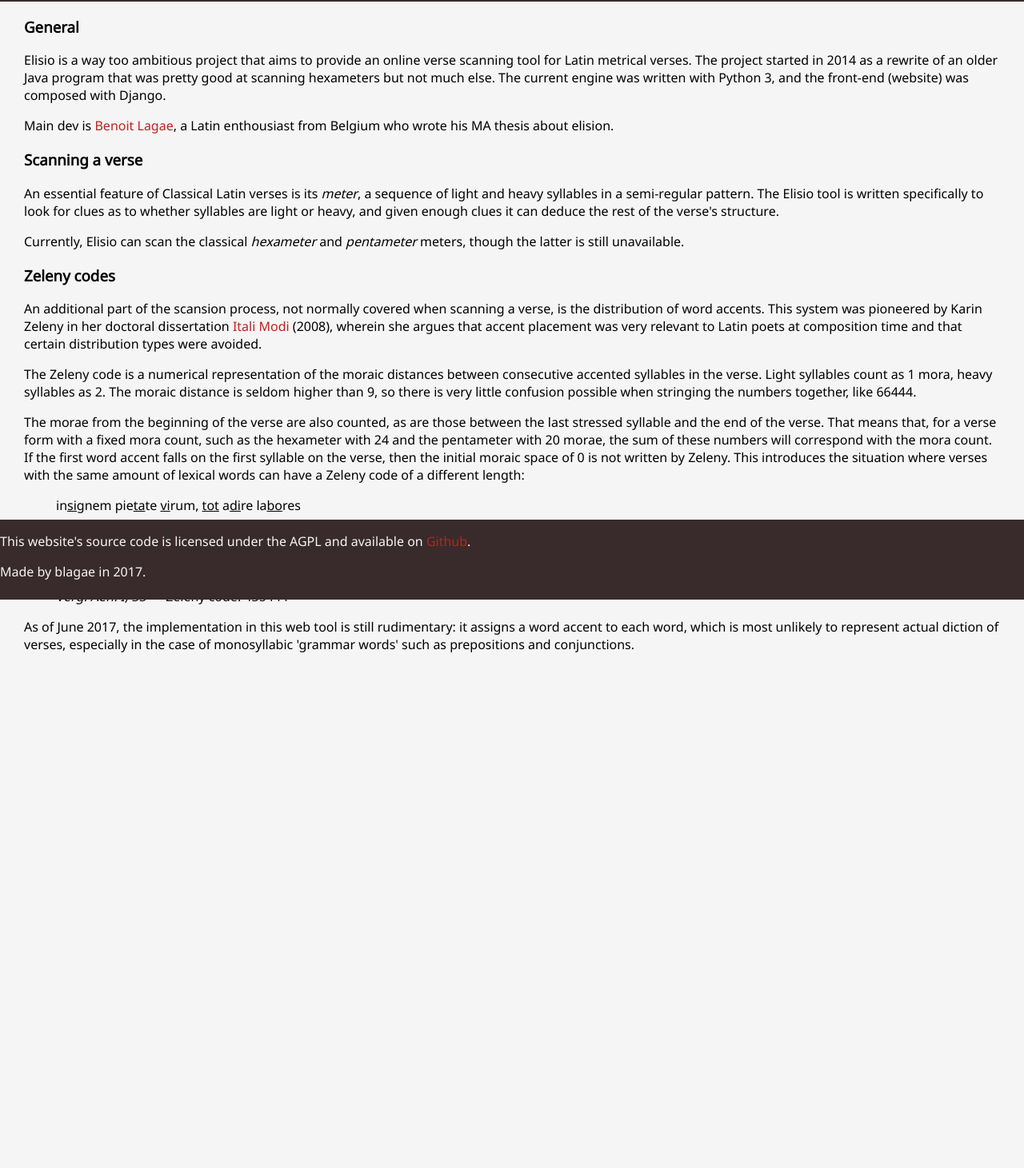
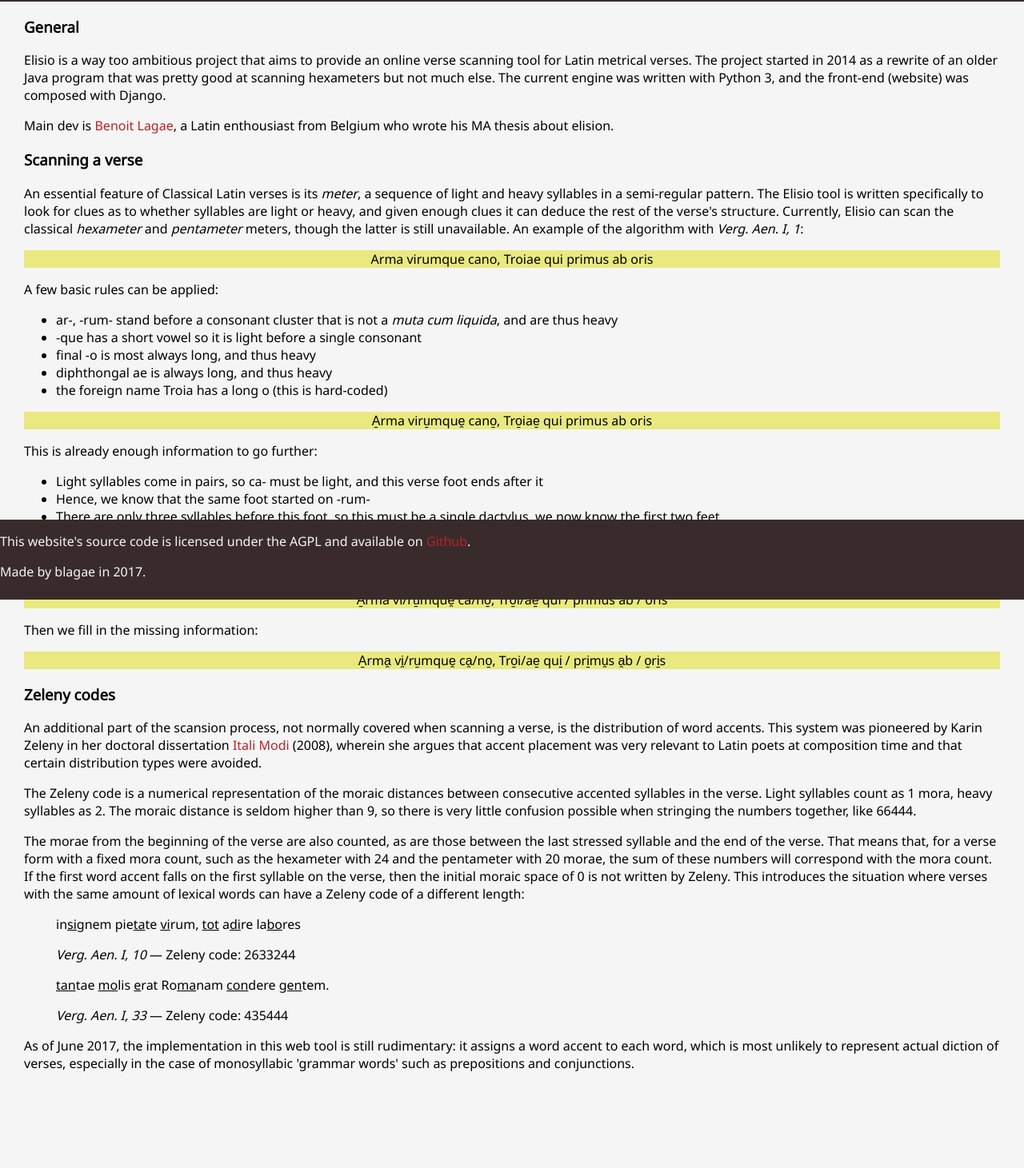
Before and after one commit to blagae/elisio, a Django app: template Elisio/Elisio/templates/about.html in a window 1280 px wide. Shown: the part 50-1511 px from the top of the page at 80% size. Before the commit the page ends 866 px from the top, so only its background shows below. Run offline with Django 3.2, Linux system fonts and the light colour scheme; the template is opened without the code that fills it, so the values that code supplies are empty; some libraries are stand-ins or nearby versions.

Commit message:
Add information about basic scansion algorithm

```diff
--- a/Elisio/Elisio/static/styles.css
+++ b/Elisio/Elisio/static/styles.css
@@ -69,6 +69,11 @@
     height: 40px;
 }
 
+.centered {
+    text-align: center;
+    background-color: #E9E980;
+}
+
 dt {
     float: left;
     width: 20%;
--- a/Elisio/Elisio/templates/about.html
+++ b/Elisio/Elisio/templates/about.html
@@ -18,8 +18,33 @@
                     An essential feature of Classical Latin verses is its <em>meter</em>, a sequence of light and heavy syllables in a semi-regular pattern.
                     The Elisio tool is written specifically to look for clues as to whether syllables are light or heavy,
                     and given enough clues it can deduce the rest of the verse's structure.
+                    Currently, Elisio can scan the classical <em>hexameter</em> and <em>pentameter</em> meters, though the latter is still unavailable.
+                    An example of the algorithm with <em>Verg. Aen. I, 1</em>:
                 </p>
-                <p>Currently, Elisio can scan the classical <em>hexameter</em> and <em>pentameter</em> meters, though the latter is still unavailable.</p>
+                <div>
+                    <p class="centered">Arma virumque cano, Troiae qui primus ab oris</p>
+                    <p>A few basic rules can be applied:</p>
+                    <ul>
+                        <li>ar-, -rum- stand before a consonant cluster that is not a <em>muta cum liquida</em>, and are thus heavy</li>
+                        <li>-que has a short vowel so it is light before a single consonant</li>
+                        <li>final -o is most always long, and thus heavy</li>
+                        <li>diphthongal ae is always long, and thus heavy</li>
+                        <li>the foreign name Troia has a long o (this is hard-coded)</li>
+                    </ul>
+                    <p class="centered">A̱rma viru̱mque̯ cano̱, Tro̱iae̱ qui primus ab oris</p>
+                    <p>This is already enough information to go further:</p>
+                    <ul>
+                        <li>Light syllables come in pairs, so ca- must be light, and this verse foot ends after it</li>
+                        <li>Hence, we know that the same foot started on -rum-</li>
+                        <li>There are only three syllables before this foot, so this must be a single dactylus. we now know the first two feet</li>
+                        <li>The third foot is a spondaeus since its second half, the o in Troia, is heavy</li>
+                        <li>Unless there is specific information to the contrary, we assume a regular 5-syllable clausula, and there is no such information here</li>
+                        <li>Hence qui is the second part of a spondaeus and heavy</li>
+                    </ul>
+                    <p class="centered">A̱rma vi/ru̱mque̯ ca/no̱, Tro̱i/ae̱ qui / primus ab / oris</p>
+                    <p>Then we fill in the missing information:</p>
+                    <p class="centered">A̱rma̯ vi̯/ru̱mque̯ ca̯/no̱, Tro̱i/ae̱ qui̱ / pri̱mu̯s a̯b / o̱ri̱s</p>
+                </div>
             </div>
         </section>
         <section id="zelenyInfo">
```
